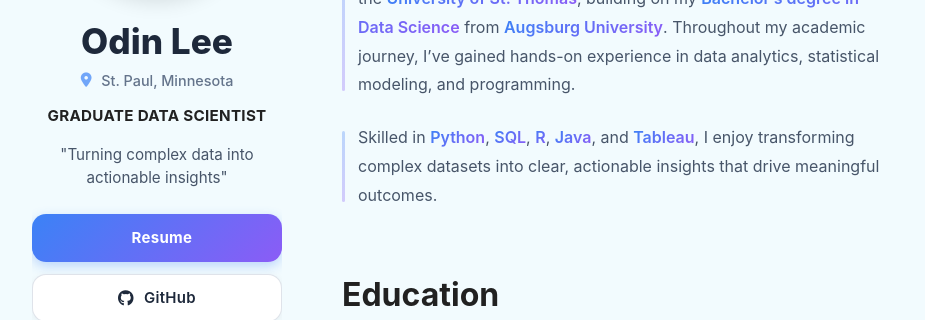
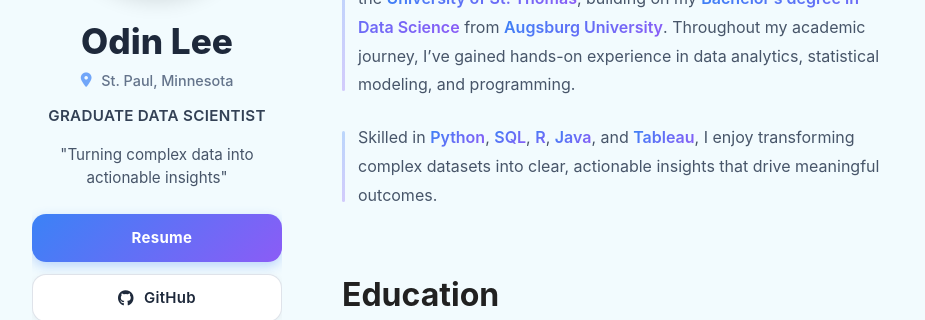
Before and after one commit to OdinLeePro/OdinLeePro.github.io, a Jekyll site: the page built from index.md, in a window 1280 px wide. Shown: the part 260-580 px from the top of the page, without its empty margins (178-1103 px from the left). Built offline with Jekyll 4.4.1, drawn with Linux system fonts in a browser that asks for light colours.

Commit message:
Update leftSideHeader.html

```diff
--- a/_includes/leftSideHeader.html
+++ b/_includes/leftSideHeader.html
@@ -15,7 +15,7 @@
 
 <!-- Professional Title - displays professional title/role -->
 {% if site.professional_title %} <!-- if a professional_title is defined in the _config.yml(e.g. professional_title: Graduate Data Scientist) -->
-  <p class="professional-title"><strong>{{ site.professional_title }}</strong></p>
+  <p class="professional-title">{{ site.professional_title }}</p>
 {% endif %}
 
 <!-- Tagline - short, compelling tagline -->
```
